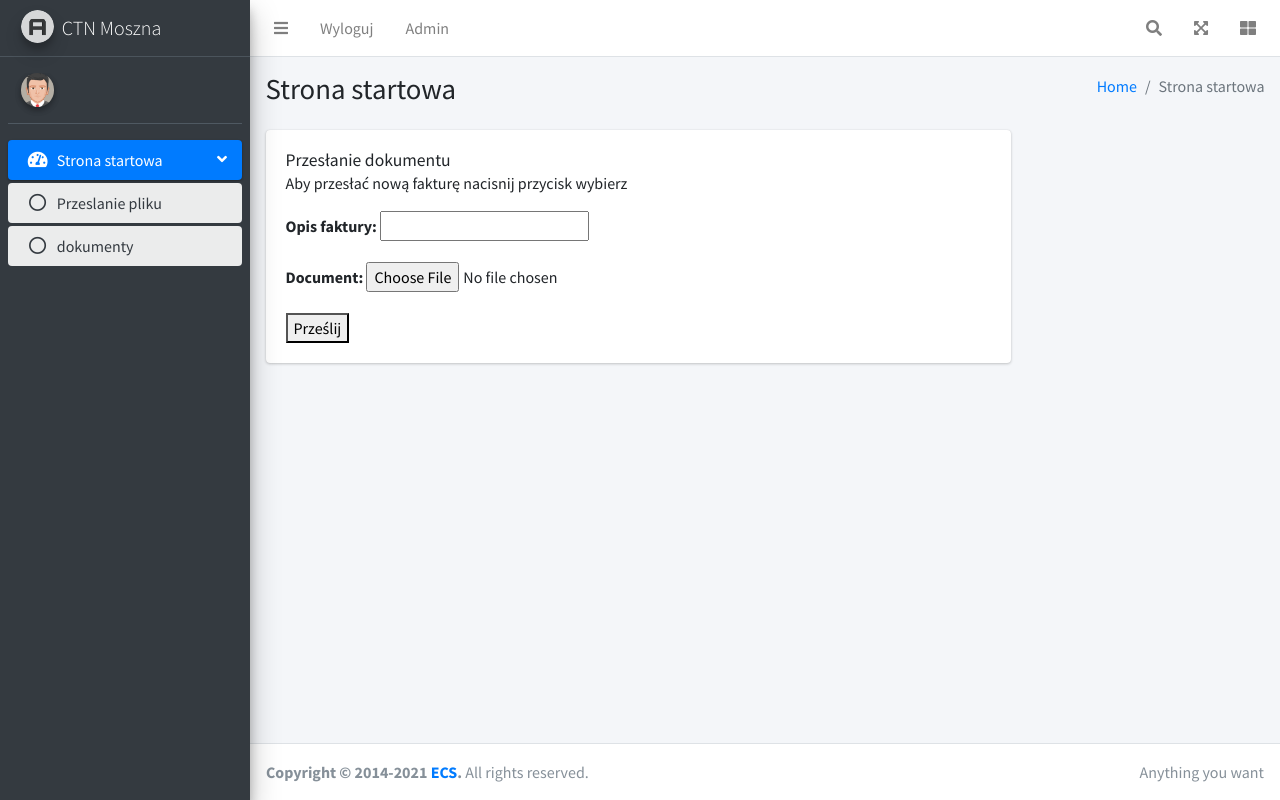
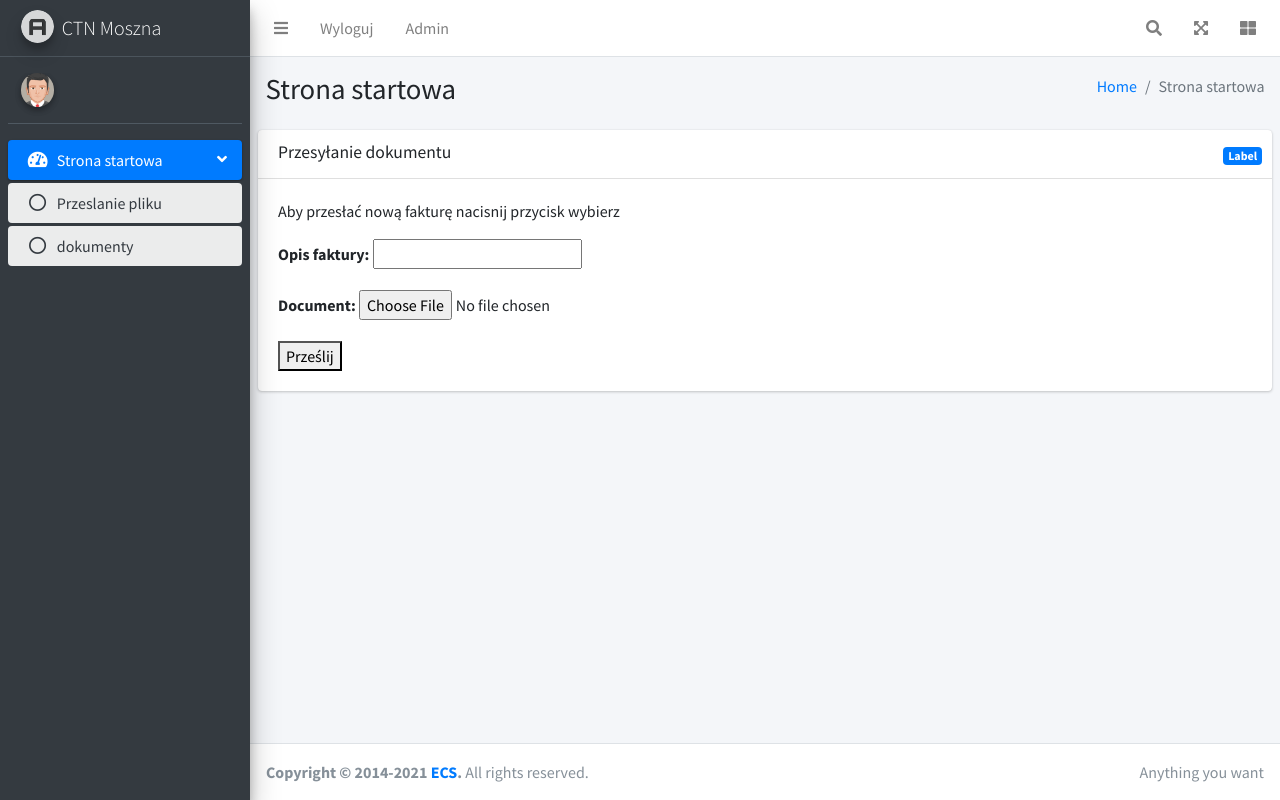
Before and after one commit to black999/ctn, a Django app: page /upload/ in a window 1280 px wide. Run offline with Django 4.2, Linux system fonts and the light colour scheme; some libraries are stand-ins or nearby versions.

Commit message:
przesylanie dokumentow cd

```diff
--- a/ctn/obieg/templates/obieg/upload.html
+++ b/ctn/obieg/templates/obieg/upload.html
@@ -1,30 +1,38 @@
 {% extends 'obieg/index.html' %}
 
 {% block content %}
-<div class="content">
-    <div class="container-fluid">
+<!-- Main content -->
+<section class="content">
     <div class="row">
-        <div class="col-lg-9">
+        <div class="col-sm-12">
             <div class="card">
+                <div class="card-header ">
+                    <h3 class="card-title">{{ title }}</h3>
+                    <div class="card-tools">
+                        <!-- Buttons, labels, and many other things can be placed here! -->
+                        <!-- Here is a label for example -->
+                        <span class="badge badge-primary">Label</span>
+                    </div>
+                    <!-- /.card-tools -->
+                </div>
+                <!-- /.card-header -->
                 <div class="card-body">
-              <h5 class="card-title">Przesłanie dokumentu</h5>
-
                   <p class="card-text">
                     Aby przesłać nową fakturę nacisnij przycisk wybierz
                   </p>
-
                   <form method="post" action="{% url 'upload' %}" enctype="multipart/form-data">
                     {% csrf_token %}
                     {{ form.as_p }}
                     <button type="submit">Prześlij</button>
                   </form>
-
                 </div>
+                <!-- /.card-body -->
+                <!-- /.card-footer -->
             </div>
-
+            <!-- /.card -->
         </div>
+        <!-- /.com-sm-12 -->
     </div>
     <!-- /.row -->
-    </div><!-- /.container-fluid -->
-  </div>
+</section>
 {% endblock content %}
--- a/ctn/obieg/urls.py
+++ b/ctn/obieg/urls.py
@@ -8,4 +8,5 @@ urlpatterns = [
     path('upload/', views.upload, name='upload'),
     path('docs_view', views.docs_view, name='docs_view'),
     path('doc/<int:pk>', views.doc_details, name='doc_details'),
+    path('doc/<int:pk>/del', views.doc_del, name='doc_del'),
 ] + static(settings.MEDIA_URL, document_root=settings.MEDIA_ROOT)
--- a/ctn/obieg/views.py
+++ b/ctn/obieg/views.py
@@ -34,11 +34,14 @@ def upload(request):
         form = DocumentForm(request.POST, request.FILES)
         if form.is_valid():
             form.save()
-            return redirect('docs_view')
+            pk = str(Document.objects.last().id)
+            print(pk)
+            return redirect('/doc/' + pk)
     else:
         form = DocumentForm()
     return render(request, 'obieg/upload.html', {
-        'form': form
+        'form': form,
+        'title': 'Przesyłanie dokumentu',
     })
 
 def docs_view(request):
@@ -56,3 +59,9 @@ def doc_details(request, pk):
         'title' : 'Przesłany dokument',
     }
     return render(request, 'obieg/doc_details.html', context)
+
+@login_required
+def doc_del(request, pk):
+    doc = get_object_or_404(Document, pk=pk)
+    doc.delete()
+    return redirect('docs_view')
```
Also changed, not shown: ctn/obieg/templates/obieg/doc_details.html (+10 -0 lines), ctn/obieg/migrations/0003_alter_document_document.py (added). Lines whose indentation alone changed are shown as unchanged.
